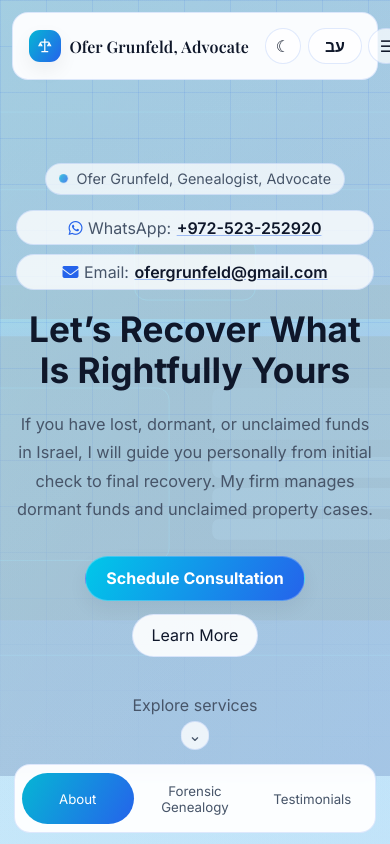
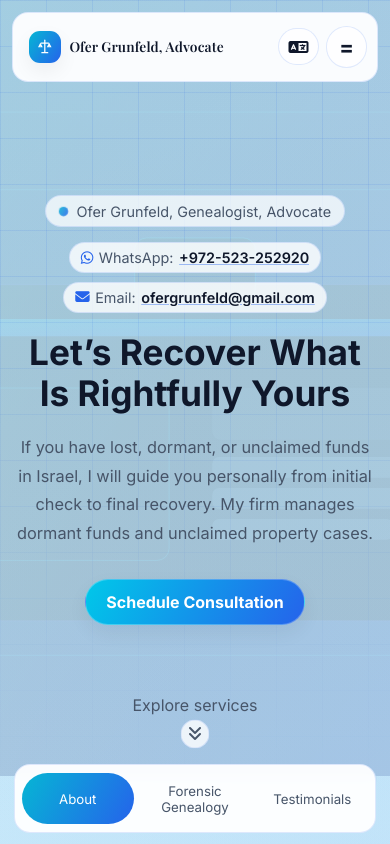
Before and after one commit to OfekGrunfeld/ofer-grunfeld, a React (Vite) app: page / in a window 390 px wide. Shown: the top 844 px of the page. Built offline with nearby package versions, Linux system fonts and the light colour scheme.

Commit message:
fix: update mobile view, icons, menus, colors

```diff
--- a/src/App.jsx
+++ b/src/App.jsx
@@ -167,7 +167,7 @@ function SideSectionNav({ activeSection, sectionOrder, onNavigate }) {
         onClick={() => onNavigate(sectionOrder[Math.max(safeIndex - 1, 0)])}
         aria-label={t.common.previous}
       >
-        ↑
+        <i className="fa-solid fa-chevron-up" aria-hidden="true" />
       </button>
       <div className="side-dots">
         {sectionOrder.map((section) => (
@@ -187,7 +187,7 @@ function SideSectionNav({ activeSection, sectionOrder, onNavigate }) {
         onClick={() => onNavigate(sectionOrder[Math.min(safeIndex + 1, sectionOrder.length - 1)])}
         aria-label={t.common.next}
       >
-        ↓
+        <i className="fa-solid fa-chevron-down" aria-hidden="true" />
       </button>
     </aside>
   );
--- a/src/components/LanguageContext.jsx
+++ b/src/components/LanguageContext.jsx
@@ -10,7 +10,7 @@ const translations = {
       forensic: "Forensic Genealogy",
       testimonials: "Testimonials",
       contact: "Contact",
-      searchPlaceholder: "Search services or topics...",
+      searchPlaceholder: "Search",
       consultation: "Schedule Consultation",
       openMenu: "Open menu",
       closeMenu: "Close menu"
@@ -21,7 +21,6 @@ const translations = {
       subtitle:
         "If you have lost, dormant, or unclaimed funds in Israel, I will guide you personally from initial check to final recovery. My firm manages dormant funds and unclaimed property cases.",
       primaryCta: "Schedule Consultation",
-      secondaryCta: "Learn More",
       scrollHint: "Explore services"
     },
     tabs: {
@@ -32,14 +31,12 @@ const translations = {
     about: {
       kicker: "Personal Approach",
       title: "A Single Point of Accountability",
-      subtitle:
-        "I personally handle sensitive inheritance and dormant-fund cases with clear updates, practical strategy, and direct accountability.",
       description:
         "My work combines legal representation and forensic genealogy to locate heirs, prove ownership, and recover dormant assets in Israel and abroad.",
       profile: {
         name: "Ofer Grunfeld",
         role: "Genealogist, Advocate",
-        bio: "I combine legal strategy with genealogical analysis to resolve complex claims and move dormant-fund cases to real outcomes."
+        bio: "I personally handle sensitive inheritance and dormant-fund cases with clear updates, practical strategy, and direct accountability. I combine legal strategy with genealogical analysis to resolve complex claims and move dormant-fund cases to real outcomes."
       }
     },
     forensic: {
@@ -188,7 +185,7 @@ const translations = {
       forensic: "גנאלוגיה פורנזית",
       testimonials: "המלצות",
       contact: "יצירת קשר",
-      searchPlaceholder: "חפשו שירותים או נושאים...",
+      searchPlaceholder: "חיפוש",
       consultation: "קביעת פגישת ייעוץ",
       openMenu: "פתח תפריט",
       closeMenu: "סגור תפריט"
@@ -199,7 +196,6 @@ const translations = {
       subtitle:
         "אם קיימים כספים אבודים, רדומים או נכסים ללא דורש בישראל, אני מלווה אתכם אישית מבדיקה התחלתית ועד להשבה מלאה. המשרד מטפל בתיקי כספים רדומים ונכסים ללא דורש.",
       primaryCta: "קביעת פגישת ייעוץ",
-      secondaryCta: "למדו עוד",
       scrollHint: "גללו לשירותים"
     },
     tabs: {
--- a/src/components/Navigation.jsx
+++ b/src/components/Navigation.jsx
@@ -34,11 +34,9 @@ export default function Navigation({
   const { theme, toggleTheme } = useTheme();
   const [isMobileMenuOpen, setMobileMenuOpen] = useState(false);
 
-  const closeMobileMenu = () => setMobileMenuOpen(false);
-
   const handleMobileNavigate = (key) => {
     onNavigate(key);
-    closeMobileMenu();
+    setMobileMenuOpen(false);
   };
 
   return (
@@ -71,9 +69,7 @@ export default function Navigation({
 
         <div className="nav-actions">
           <div className="search-box is-open">
-            <span className="search-icon" aria-hidden="true">
-              ⌕
-            </span>
+            <i className="fa-solid fa-magnifying-glass search-icon" aria-hidden="true" />
             <input
               value={searchQuery}
               onFocus={onSearchFocus}
@@ -83,8 +79,8 @@ export default function Navigation({
             />
           </div>
 
-          <button className="icon-btn" type="button" onClick={toggleTheme} aria-label="theme">
-            {theme === "light" ? "☾" : "☼"}
+          <button className="icon-btn theme-btn" type="button" onClick={toggleTheme} aria-label="theme">
+            <i className={theme === "light" ? "fa-solid fa-moon" : "fa-solid fa-sun"} aria-hidden="true" />
           </button>
 
           <button
@@ -93,7 +89,7 @@ export default function Navigation({
             onClick={toggleLanguage}
             aria-label="language"
           >
-            {t.common.languageToggle}
+            <i className="fa-solid fa-language" aria-hidden="true" />
           </button>
 
           <button className="cta-btn small" type="button" onClick={onContactClick}>
@@ -106,7 +102,7 @@ export default function Navigation({
             onClick={() => setMobileMenuOpen((prev) => !prev)}
             aria-label={isMobileMenuOpen ? t.nav.closeMenu : t.nav.openMenu}
           >
-            {isMobileMenuOpen ? "×" : "☰"}
+            {isMobileMenuOpen ? "×" : "="}
           </button>
         </div>
       </div>
@@ -120,14 +116,43 @@ export default function Navigation({
             exit={{ opacity: 0, y: -8 }}
             transition={{ duration: 0.2 }}
           >
+            <div className="mobile-nav-sections">
               {navItems.map((item) => (
                 <button key={item.key} type="button" onClick={() => handleMobileNavigate(item.key)}>
                   {t.nav[item.labelKey]}
                 </button>
               ))}
-            <button type="button" className="cta-btn" onClick={onContactClick}>
+            </div>
+
+            <div className="mobile-search-box">
+              <i className="fa-solid fa-magnifying-glass search-icon" aria-hidden="true" />
+              <input
+                value={searchQuery}
+                onFocus={onSearchFocus}
+                onChange={(event) => onSearchQueryChange(event.target.value)}
+                placeholder={t.nav.searchPlaceholder}
+                aria-label={t.nav.searchPlaceholder}
+              />
+            </div>
+
+            <div className="mobile-nav-tools">
+              <button className="icon-btn theme-btn" type="button" onClick={toggleTheme} aria-label="theme">
+                <i className={theme === "light" ? "fa-solid fa-moon" : "fa-solid fa-sun"} aria-hidden="true" />
+              </button>
+              <button type="button" className="mobile-lang-btn" onClick={toggleLanguage} aria-label="language">
+                <i className="fa-solid fa-language" aria-hidden="true" />
+              </button>
+              <button
+                type="button"
+                className="cta-btn"
+                onClick={() => {
+                  onContactClick();
+                  setMobileMenuOpen(false);
+                }}
+              >
                 {t.nav.consultation}
               </button>
+            </div>
           </motion.nav>
         ) : null}
       </AnimatePresence>
--- a/src/components/ThemeContext.jsx
+++ b/src/components/ThemeContext.jsx
@@ -17,10 +17,6 @@ function getInitialTheme() {
 
   if (stored === "light" || stored === "dark") {
     return stored;
-  }
-
-  if (typeof window.matchMedia === "function") {
-    return window.matchMedia("(prefers-color-scheme: dark)").matches ? "dark" : "light";
   }
 
   return "light";
--- a/src/components/sections/ContactSection.jsx
+++ b/src/components/sections/ContactSection.jsx
@@ -106,11 +106,6 @@ export default function ContactSection({ sectionRef, onContactClick }) {
               <strong>{t.contact.officeHours}</strong>
             </div>
           </article>
-
-          <p className="muted previous-email">
-            <span aria-hidden="true">•</span>
-            <span>{t.contact.previousEmail}</span>
-          </p>
         </div>
 
         <aside className="contact-cta surface">
--- a/src/components/sections/HeroSection.jsx
+++ b/src/components/sections/HeroSection.jsx
@@ -42,14 +42,15 @@ export default function HeroSection({ sectionRef, onPrimaryAction, onSecondaryAc
             }}
           >
             <i className="fa-brands fa-whatsapp" aria-hidden="true" />
-            <span>WhatsApp: </span>
+            <span>{t.popup.whatsapp}: </span>
             <a
               href={whatsappHref}
               onClick={(event) => event.stopPropagation()}
               target="_blank"
               rel="noreferrer"
+              className="contact-ltr hero-contact-value"
             >
-              +972-523-252920
+              {t.contactData.phone}
             </a>
           </div>
           <div
@@ -65,8 +66,8 @@ export default function HeroSection({ sectionRef, onPrimaryAction, onSecondaryAc
             }}
           >
             <i className="fa-solid fa-envelope" aria-hidden="true" />
-            <span>Email: </span>
-            <a href={emailHref} onClick={(event) => event.stopPropagation()}>
+            <span>{t.popup.email}: </span>
+            <a href={emailHref} onClick={(event) => event.stopPropagation()} className="contact-ltr hero-contact-value">
               {t.contactData.email}
             </a>
           </div>
@@ -106,16 +107,13 @@ export default function HeroSection({ sectionRef, onPrimaryAction, onSecondaryAc
           >
             {t.hero.primaryCta}
           </a>
-          <button type="button" className="ghost-btn" onClick={onSecondaryAction}>
-            {t.hero.secondaryCta}
-          </button>
         </motion.div>
       </div>
 
       <button type="button" className="hero-scroll" onClick={onScrollDown} aria-label={t.hero.scrollHint}>
         <span>{t.hero.scrollHint}</span>
         <span className="hero-scroll-icon" aria-hidden="true">
-          ⌄
+          <i className="fa-solid fa-angles-down" />
         </span>
       </button>
     </section>
--- a/src/styles.css
+++ b/src/styles.css
@@ -14,6 +14,8 @@
   --shadow: 0 12px 34px rgba(15, 23, 42, 0.1);
   --shadow-soft: 0 8px 20px rgba(15, 23, 42, 0.06);
   --radius: 16px;
+  --text-contrast: #ffffff;
+  --panel-contrast: #0f172a;
 }
 
 [data-theme="dark"] {
@@ -31,6 +33,8 @@
   --blue-soft: rgba(59, 130, 246, 0.2);
   --shadow: 0 16px 34px rgba(0, 0, 0, 0.34);
   --shadow-soft: 0 10px 26px rgba(0, 0, 0, 0.2);
+  --text-contrast: #ffffff;
+  --panel-contrast: #e2e8f0;
 }
 
 * {
@@ -148,7 +152,7 @@ html[dir="rtl"] .serif {
 }
 
 .cta-btn {
-  color: white;
+  color: var(--text-contrast);
   border-radius: 999px;
   padding: 0.72rem 1.3rem;
   font-weight: 700;
@@ -174,7 +178,7 @@ html[dir="rtl"] .serif {
   padding: 0.66rem 1.15rem;
   border: 1px solid var(--border);
   background: color-mix(in oklab, var(--surface-strong) 90%, transparent);
-  color: var(--text-main);
+  color: var(--panel-contrast);
 }
 
 .icon-btn {
@@ -191,8 +195,8 @@ html[dir="rtl"] .serif {
 
 .lang-btn {
   width: auto;
-  min-width: 3.35rem;
-  padding-inline: 0.78rem;
+  min-width: 2.3rem;
+  padding-inline: 0.6rem;
   font-weight: 700;
 }
 
@@ -384,22 +388,29 @@ html[dir="rtl"] .serif {
 
 .hero-availability {
   margin-top: 0.95rem;
-  display: flex;
+  display: inline-flex;
   justify-content: center;
   gap: 0.55rem;
   flex-wrap: wrap;
+  width: auto;
+  max-width: 100%;
+  margin-inline: auto;
 }
 
 .hero-contact-chip {
   display: inline-flex;
   align-items: center;
   gap: 0.35rem;
-  padding: 0.42rem 0.75rem;
+  padding: 0.38rem 0.68rem;
   border-radius: 999px;
   border: 1px solid var(--border);
   background: color-mix(in oklab, var(--surface-strong) 80%, transparent);
   color: var(--text-soft);
   cursor: pointer;
+  flex: 0 0 auto;
+  min-width: fit-content;
+  max-width: 100%;
+  font-size: 0.9rem;
 }
 
 .hero-contact-chip i {
@@ -411,6 +422,19 @@ html[dir="rtl"] .serif {
   font-weight: 600;
   text-decoration: underline;
   text-decoration-color: color-mix(in oklab, var(--blue) 40%, transparent);
+  overflow: hidden;
+  text-overflow: ellipsis;
+  white-space: nowrap;
+}
+
+html[dir="rtl"] .hero-contact-chip {
+  justify-content: flex-end;
+}
+
+.hero-contact-value {
+  min-width: 0;
+  width: auto;
+  max-width: 100%;
 }
 
 .pulse-dot {
@@ -562,6 +586,10 @@ html[dir="rtl"] .serif {
   background: color-mix(in oklab, var(--surface-strong) 85%, transparent);
   color: var(--text-main);
   cursor: pointer;
+}
+
+.side-arrow i {
+  pointer-events: none;
 }
 
 .side-dots {
@@ -888,12 +916,14 @@ html[dir="rtl"] .serif {
 
 .contact-line strong {
   font-size: 0.97rem;
+  width: 100%;
 }
 
 .contact-ltr {
   direction: ltr;
-  unicode-bidi: bidi-override;
-  text-align: left;
+  unicode-bidi: plaintext;
+  text-align: start;
+  width: 100%;
 }
 
 .previous-email {
@@ -911,6 +941,19 @@ html[dir="rtl"] .serif {
   margin-top: 0.12rem;
   color: #cbd5e1;
   font-size: 0.78rem;
+  width: 100%;
+}
+
+html[dir="ltr"] .contact-line strong,
+html[dir="ltr"] .previous-email-inline {
+  text-align: left;
+  justify-self: start;
+}
+
+html[dir="rtl"] .contact-line strong,
+html[dir="rtl"] .previous-email-inline {
+  text-align: right;
+  justify-self: end;
 }
 
 .contact-cta {
@@ -1046,6 +1089,7 @@ html[dir="rtl"] .serif {
 
 .contact-modal h3 {
   margin: 0;
+  color: var(--text-main);
 }
 
 .contact-options {
@@ -1064,6 +1108,18 @@ html[dir="rtl"] .serif {
   background: color-mix(in oklab, var(--surface-strong) 72%, transparent);
   font-weight: 600;
   text-align: start;
+  color: var(--text-main);
+}
+
+.contact-option-btn {
+  width: 100%;
+  border: 1px solid var(--border);
+  cursor: pointer;
+}
+
+.back-btn {
+  margin-top: 0.7rem;
+  width: 100%;
 }
 
 .contact-option i,
@@ -1101,10 +1157,12 @@ html[dir="rtl"] .serif {
 .mini-popup {
   width: min(360px, 90vw);
   position: relative;
+  color: var(--text-main);
 }
 
 .mini-popup h4 {
   margin: 0;
+  color: var(--text-main);
 }
 
 .mini-popup-options {
@@ -1122,6 +1180,7 @@ html[dir="rtl"] .serif {
   align-items: center;
   gap: 0.45rem;
   text-align: start;
+  color: var(--text-main);
 }
 
 ::-webkit-scrollbar {
@@ -1143,23 +1202,49 @@ html[dir="rtl"] .serif {
 @media (max-width: 900px) {
   .desktop-nav,
   .nav-actions .cta-btn,
-  .nav-actions .search-box {
+  .nav-actions .search-box,
+  .nav-actions .theme-btn {
     display: none;
+  }
+
+  .top-nav {
+    height: 4.35rem;
+    align-items: center;
+    padding-top: 0.38rem;
+  }
+
+  .brand-text {
+    white-space: nowrap;
+    line-height: 1;
+    font-size: 0.86rem;
+    max-width: 58vw;
   }
 
   .mobile-menu-btn {
     display: inline-grid;
+    width: 2.6rem;
+    height: 2.6rem;
+    font-size: 1.35rem;
+    font-weight: 700;
   }
 
   .mobile-nav {
-    width: min(1200px, 94vw);
+    width: min(320px, 94vw);
     margin: 0.42rem auto 0;
     display: grid;
-    gap: 0.45rem;
+    gap: 0.7rem;
     padding: 0.66rem;
+    justify-items: center;
   }
 
-  .mobile-nav button {
+  .mobile-nav-sections {
+    width: 100%;
+    display: grid;
+    gap: 0.35rem;
+  }
+
+  .mobile-nav-sections button {
+    width: 100%;
     border: 1px solid var(--border);
     border-radius: 10px;
     background: color-mix(in oklab, var(--surface-strong) 74%, transparent);
@@ -1168,9 +1253,48 @@ html[dir="rtl"] .serif {
     text-align: start;
   }
 
-  .mobile-nav .cta-btn {
+  .mobile-search-box {
+    width: 100%;
+    display: flex;
+    align-items: center;
+    gap: 0.4rem;
+    border: 1px solid var(--border);
+    border-radius: 999px;
+    padding: 0.35rem 0.72rem;
+    background: color-mix(in oklab, var(--surface-strong) 78%, transparent);
+  }
+
+  .mobile-search-box input {
+    width: 100%;
     border: none;
-    color: white;
+    outline: none;
+    background: transparent;
+    color: var(--text-main);
+  }
+
+  .mobile-nav-tools {
+    width: 100%;
+    display: flex;
+    gap: 0.5rem;
+    align-items: center;
+  }
+
+  .mobile-nav-tools .cta-btn {
+    flex: 1;
+    padding-inline: 0.7rem;
+    font-size: 0.78rem;
+  }
+
+  .mobile-lang-btn {
+    border: 1px solid var(--border);
+    border-radius: 999px;
+    background: color-mix(in oklab, var(--surface-strong) 74%, transparent);
+    color: var(--text-main);
+    width: 2.8rem;
+    height: 2.8rem;
+    display: grid;
+    place-items: center;
+    font-size: 1.1rem;
   }
 
   .about-grid,
@@ -1205,7 +1329,8 @@ html[dir="rtl"] .serif {
   }
 
   .hero-contact-chip {
-    width: 100%;
+    width: auto;
+    max-width: 100%;
     justify-content: center;
   }
 
```
Also changed, not shown: src/components/ContactPopup.jsx (+61 -8 lines), 6 other files (tests, documents, lock files or other folders). Lines whose indentation alone changed are shown as unchanged.
